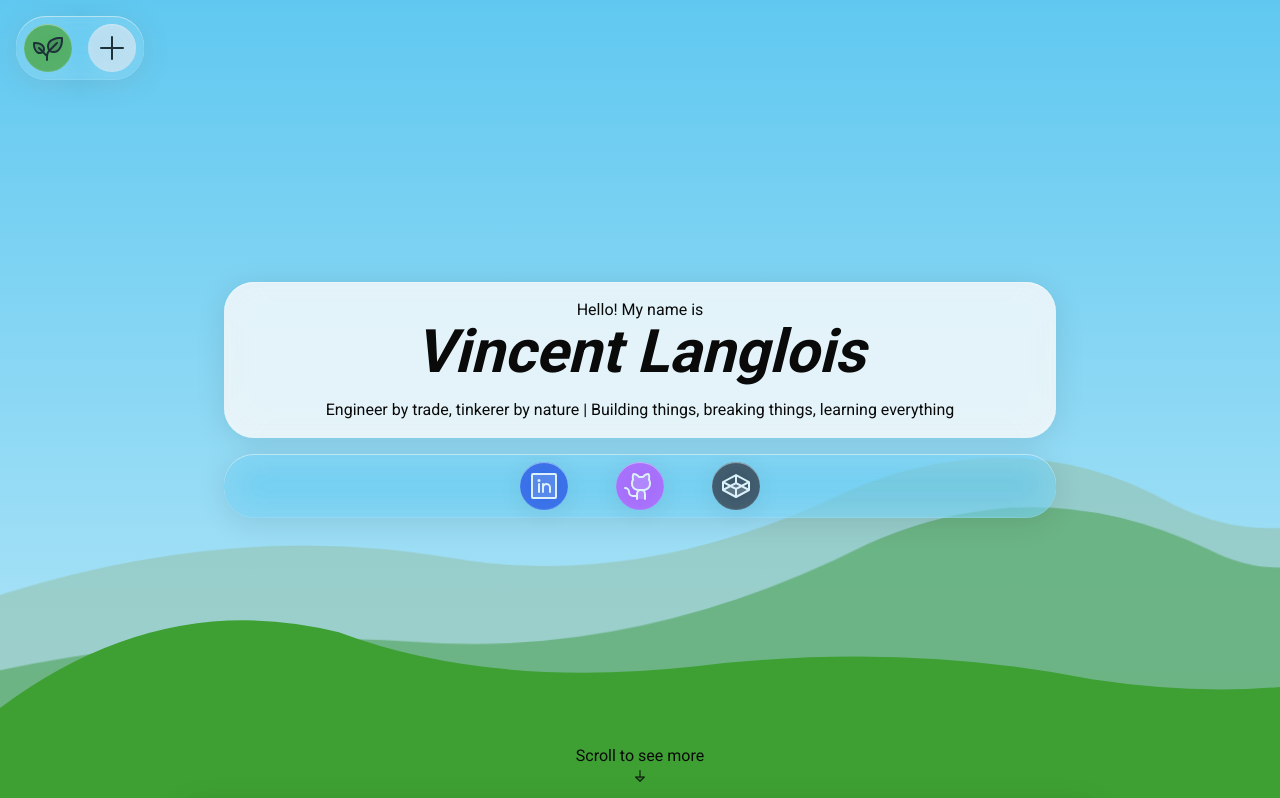
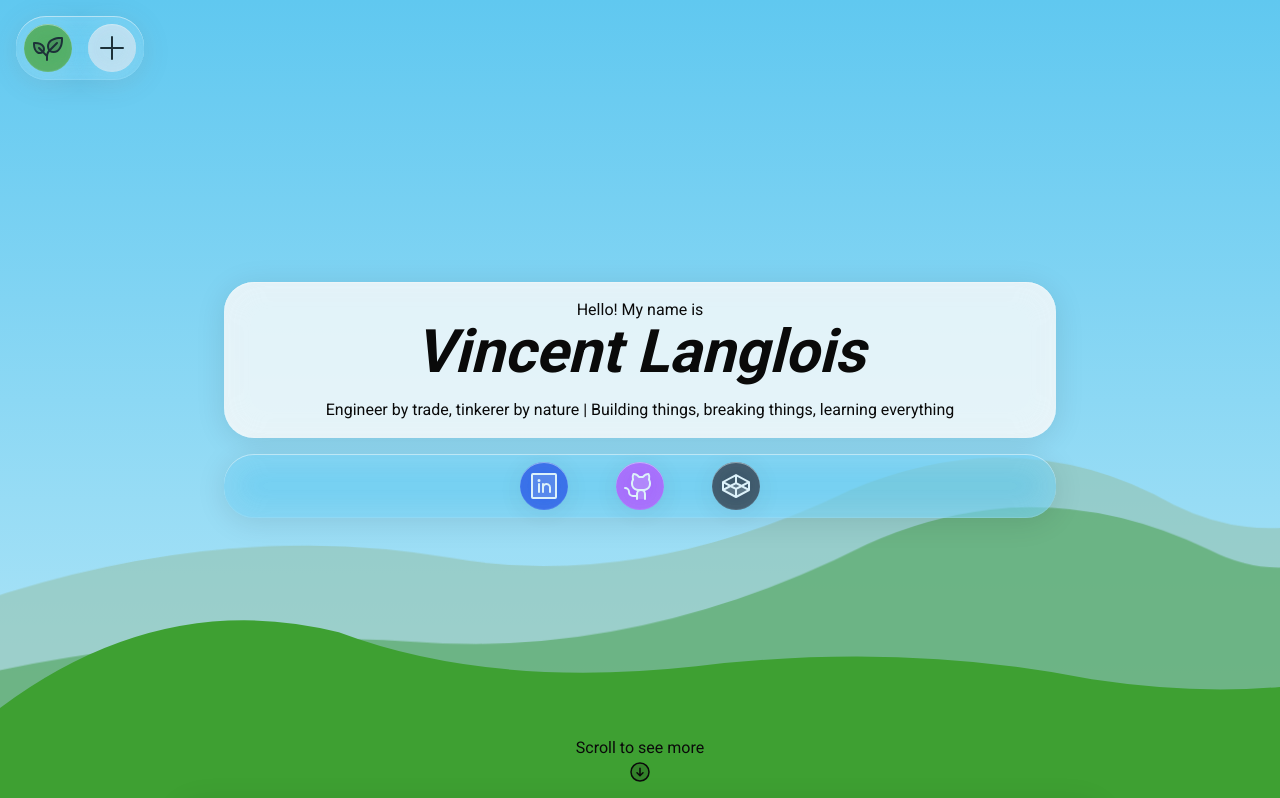
Before and after one commit to vtlanglois/portfolio-v2, a Next.js app: page / in a window 1280 px wide. Shown: the top 798 px of the page. Built offline with nearby package versions, Linux system fonts and the light colour scheme.

Commit message:
Updated scroll icon

```diff
--- a/src/components/sections/HomeHero/index.tsx
+++ b/src/components/sections/HomeHero/index.tsx
@@ -2,7 +2,7 @@
 import { useEffect } from "react";
 import "./styles.css";
 import {
-  ArrowDownIcon,
+  ArrowCircleDownIcon,
   CodepenLogoIcon,
   LinkedinLogoIcon,
 } from "@phosphor-icons/react/dist/ssr";
@@ -136,7 +136,7 @@ export default function Hero() {
         </Stack>
         <div className="home-hero__scroll flex flex-col items-center">
           Scroll to see more
-          <ArrowDownIcon size={16} weight="duotone" />
+          <ArrowCircleDownIcon size={24} weight="duotone" />
         </div>
       </div>
     </section>
```
